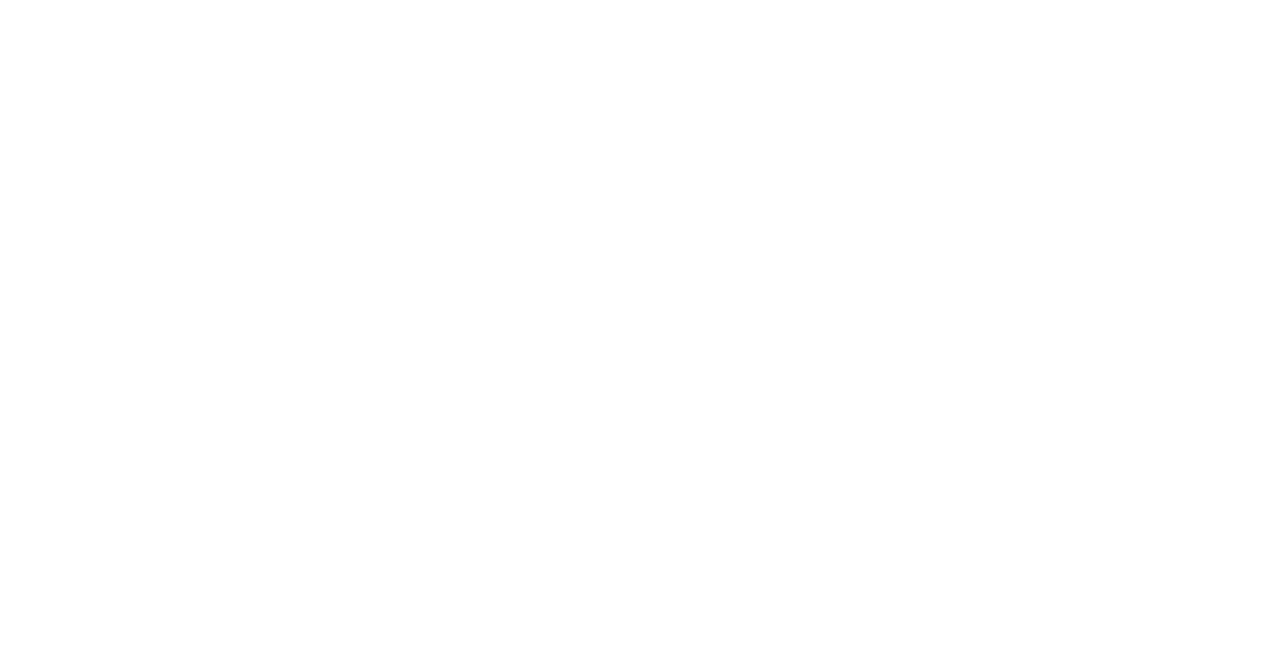
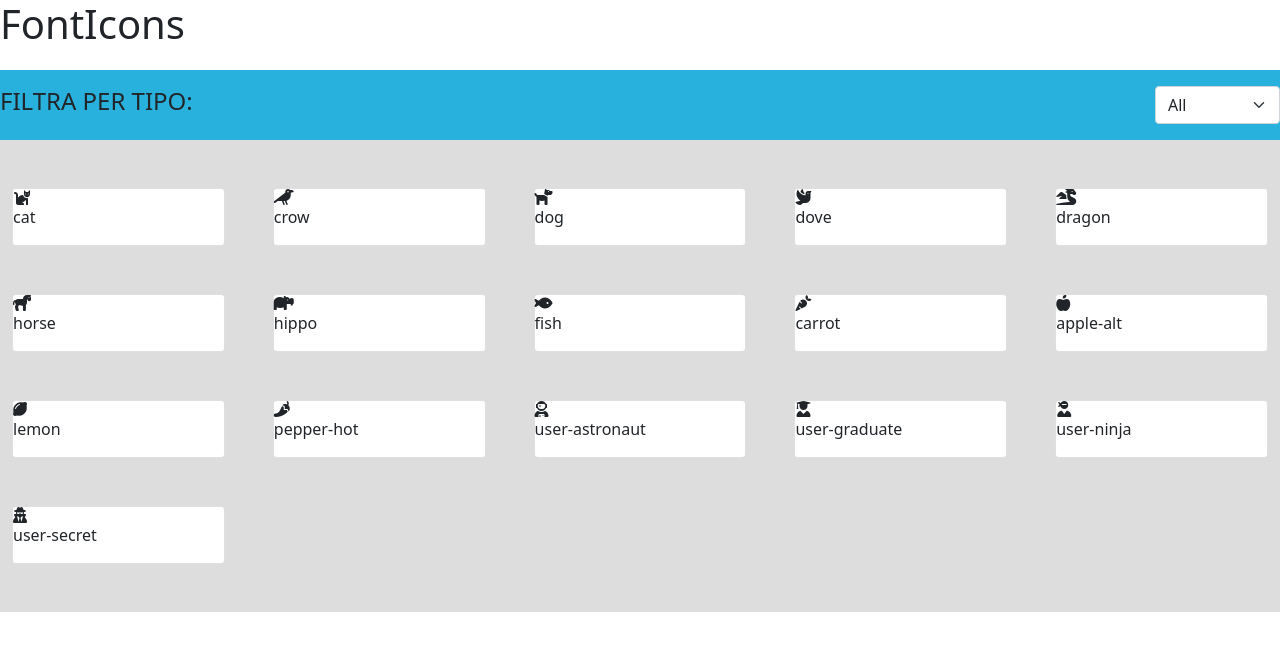
Before and after one commit to pollohultima/js-es6-icons, a plain HTML site: page milestone_1/index.html in a window 1280 px wide. Drawn offline with nearby package versions, Linux system fonts and the light colour scheme.

Commit message:
Header done

```diff
--- a/milestone_1/assets/css/style.css
+++ b/milestone_1/assets/css/style.css
@@ -0,0 +1,20 @@
+.title {
+    height: 70px;
+}
+
+.navbar {
+    height: 70px;
+    background-color: #29b1dd;
+}
+
+.card {
+    width: calc(100 / 5)!important;
+}
+
+.container-fluid {
+    background-color: #dddddd;
+}
+
+.form-select {
+    width: auto!important;
+}
--- a/milestone_1/assets/js/main.js
+++ b/milestone_1/assets/js/main.js
@@ -101,3 +101,21 @@ const icons =
             family: 'fas'
         }
     ];
+
+
+
+icons.forEach(icon => {
+
+    const card =
+        `
+        <div class="col">
+    <div class="card">
+        <i class="${icon.family} ${icon.prefix}${icon.name}"></i>
+        <div class="icon_name">
+            <p>${icon.name}</p>
+        </div>
+    </div>
+    </div>
+    `
+    document.querySelector('.row-cols-5').insertAdjacentHTML('beforeend', card)
+});
--- a/milestone_1/index.html
+++ b/milestone_1/index.html
@@ -20,13 +20,28 @@
 
         <!-- Starting with html structure -->
         <header class="site_header">
-            <nav class="navbar">
+            <div class="title">
+                <h1>FontIcons</h1>
+            </div>
 
+            <nav class="navbar p-0">
+                <h4>FILTRA PER TIPO: </h4>
+                <select class="form-select" aria-label="Default select example">
+                    <option value="1">All</option>
+                    <option value="2">Animal</option>
+                    <option value="3">Vegetable</option>
+                    <option value="3">User</option>
+                </select>
             </nav>
+
         </header>
         <main class="site_main">
-            <div class="container">
+            <div class="container-fluid pb-5 mt-5">
+                <div class="row row-cols-5 g-5">
 
+
+
+                </div>
             </div>
         </main>
 
```
